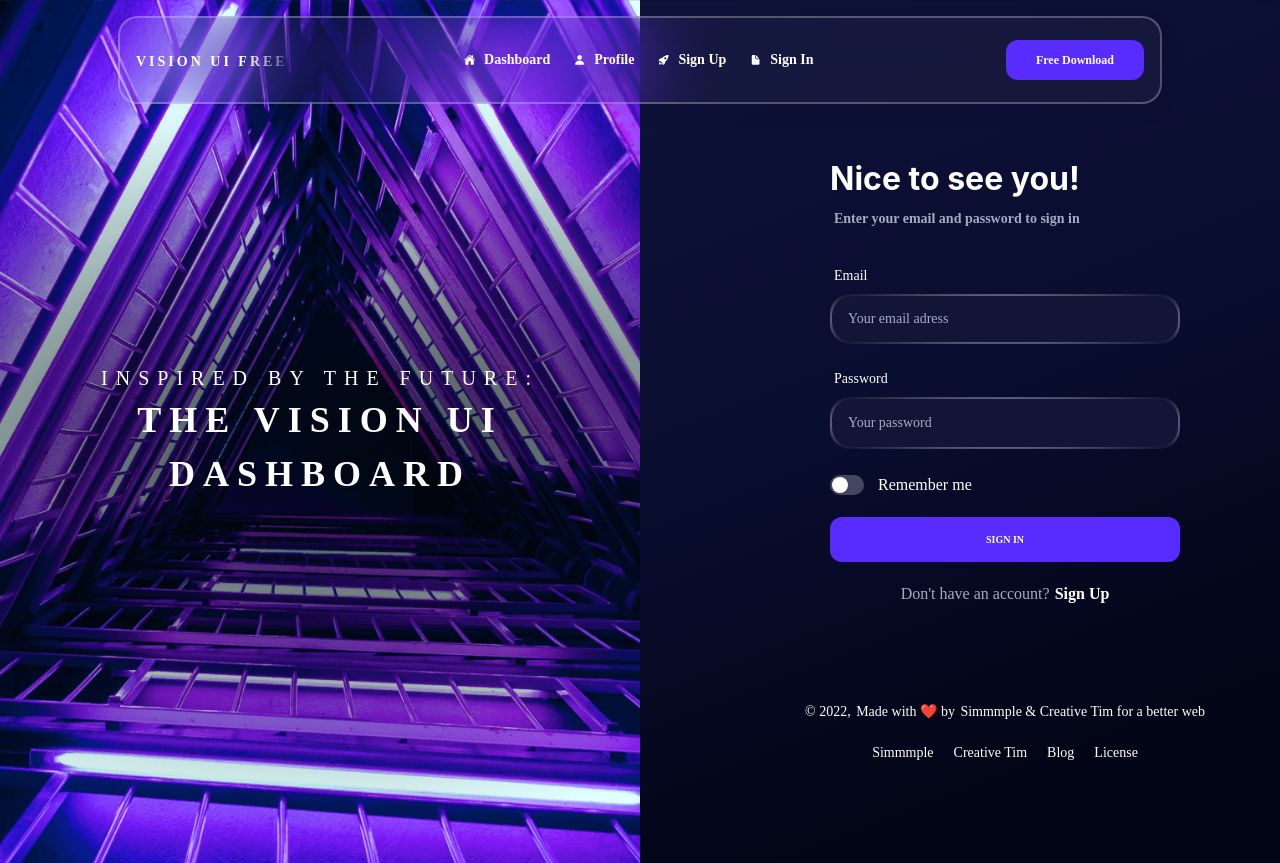
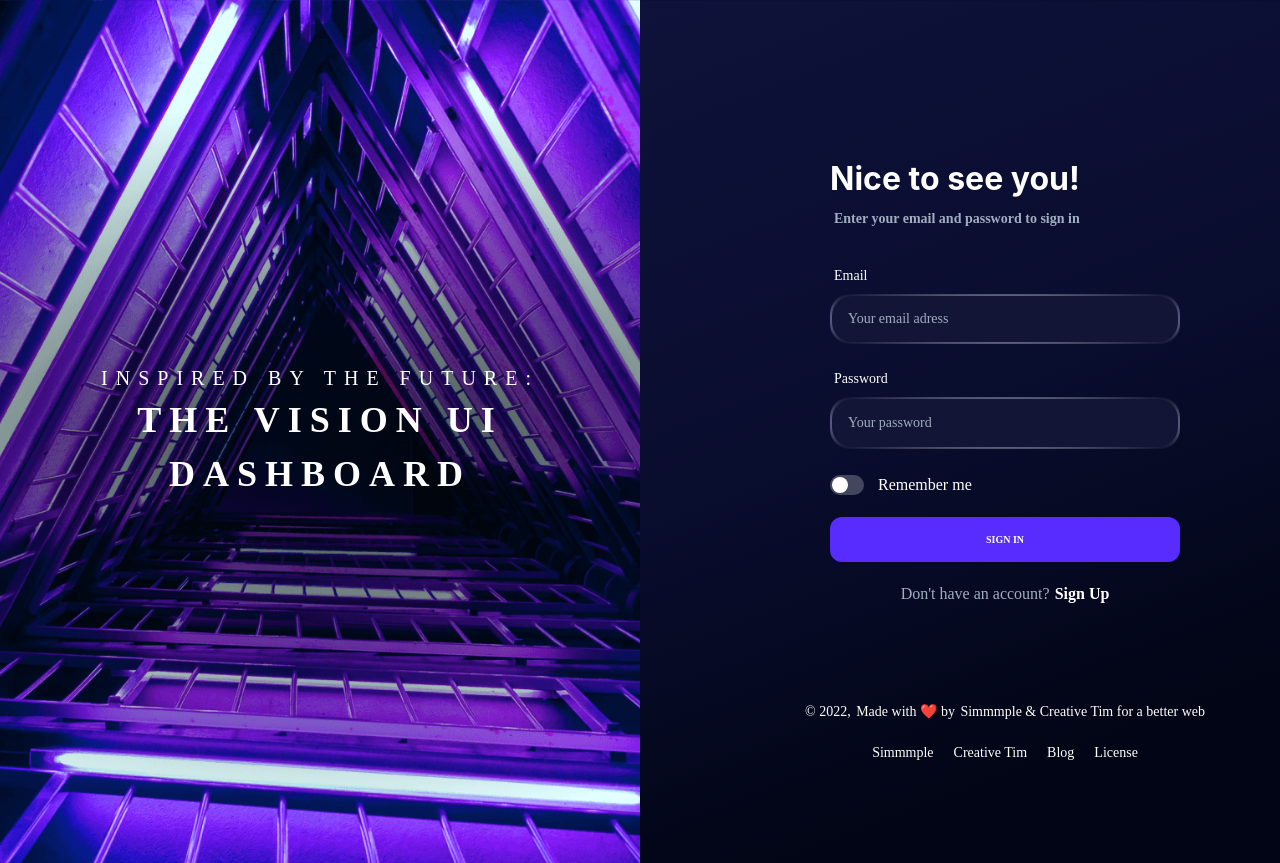
Before and after one commit to SVinternShip/Frontend-Backend, a React (Create React App) app in the folder frontend/assict_front/: page /home/signin in a window 1280 px wide. Built offline with nearby package versions, Linux system fonts and the light colour scheme.

Commit message:
Update SignInPage.js
signIn - portal (윗부분) 삭제

```diff
--- a/frontend/assict_front/src/views/pages/SignInPage.js
+++ b/frontend/assict_front/src/views/pages/SignInPage.js
@@ -10,12 +10,6 @@ function SignInPage(){
     return(
         <ChakraProvider theme={theme} resetCss={false} w='100%'>
             <Box ref={navRef} w='100%'>
-                <Portal containerRef={navRef}>
-                    <AuthNavbar
-                        secondary={false}
-                        logoText='VISION UI FREE'
-                    />
-                </Portal>
                 <Box w='100%'>
                     <Box ref={wrapper} w='100%'>
                         <SignIn/>
```
